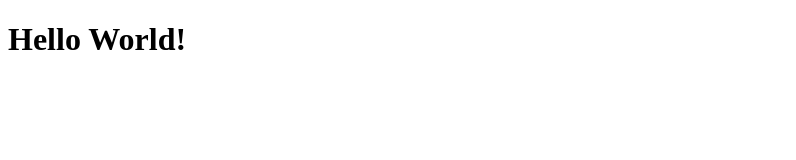
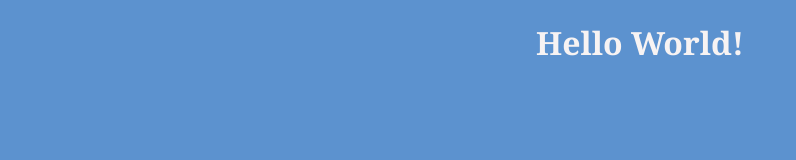
Before and after one commit to Amy-038/my-first-website, a plain HTML site: page index.html in a window 1280 px wide. Shown: the whole page, without its empty margins (0-796 px from the left). Drawn offline with Linux system fonts and the light colour scheme.

Commit message:
add style.css, connect to index.html

```diff
--- a/index.html
+++ b/index.html
@@ -2,6 +2,7 @@
 <html lang="en">
     <head>
         <title>My Website</title>
+        <link rel="stylesheet" href="style.css" />
     </head>
     <body>
         <h1>Hello World!</h1>
--- /dev/null
+++ b/style.css
@@ -0,0 +1,10 @@
+body {
+    background: rgb(92, 146, 207);
+}
+
+h1 {
+    font-family: Georgia, 'Times New Roman', Times, serif;
+    text-decoration: wavy;
+    color: #f7f3f3;
+    text-align: center;
+}
```
